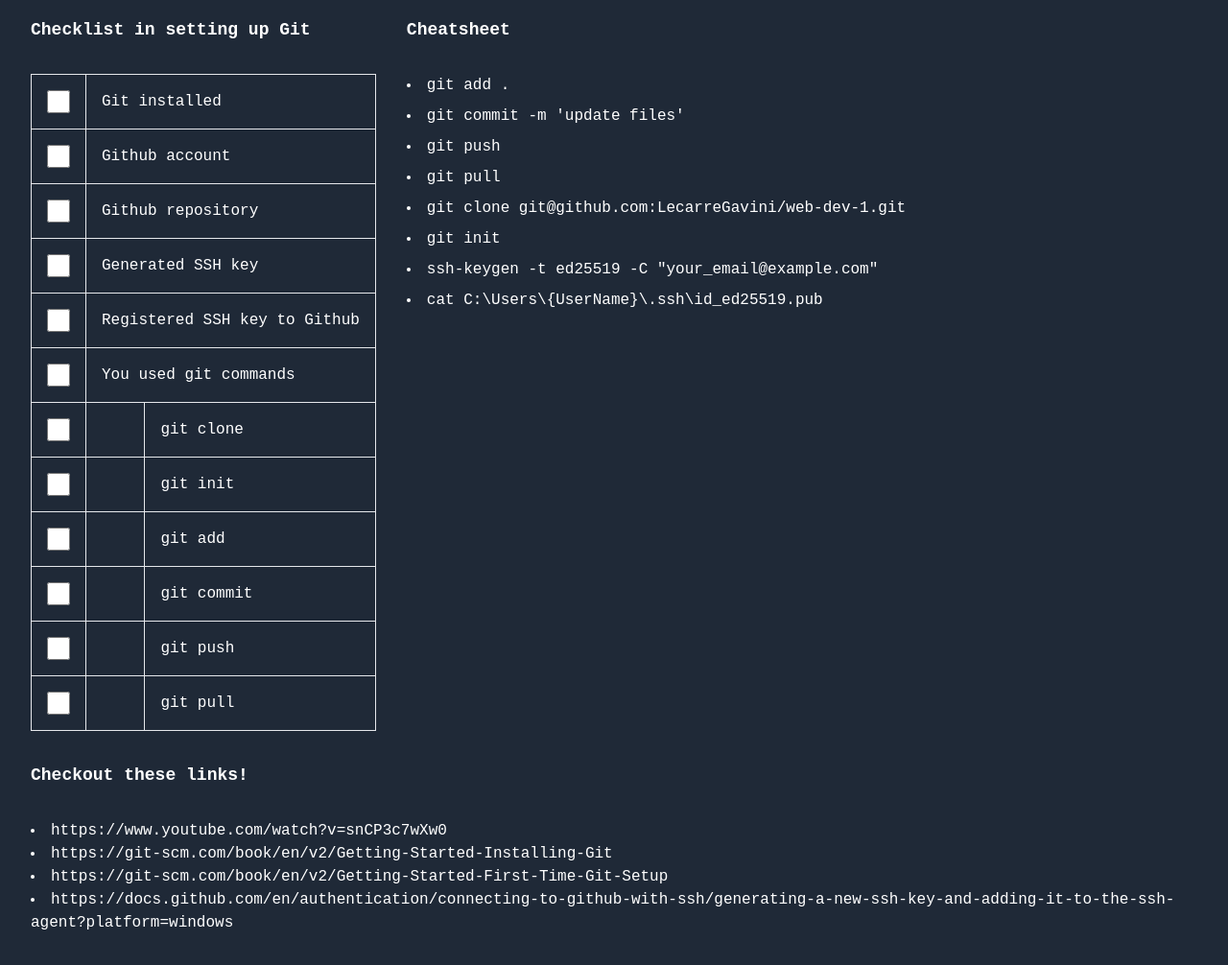
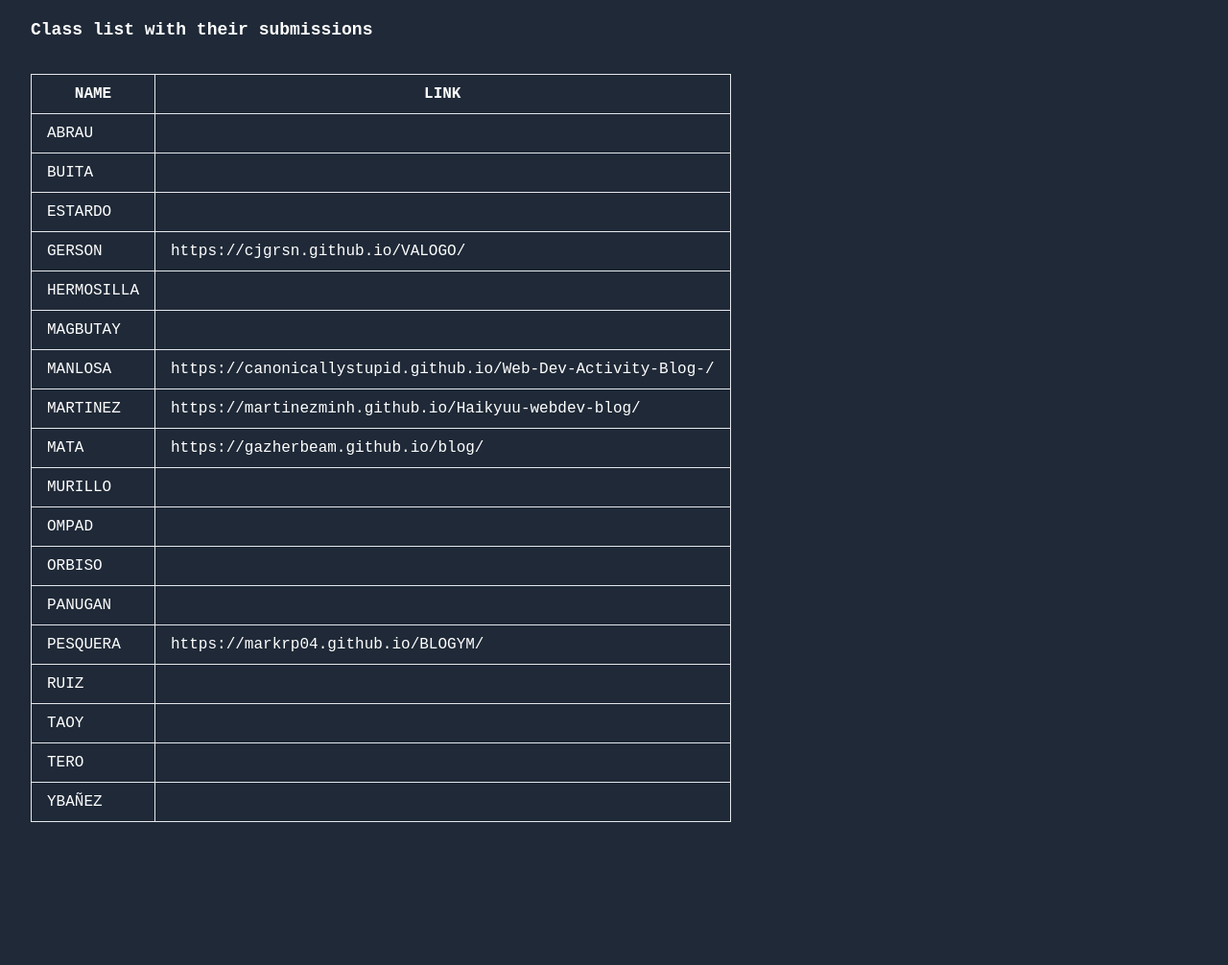
Before and after one commit to LecarreGavini/web-dev-1, a plain HTML site: page pages/activity2.html in a window 1280 px wide. Shown: the part 83-1089 px from the top of the page at 96% size. After the commit the page ends 972 px from the top, so only its background shows below. Drawn offline with nearby package versions, Linux system fonts and the light colour scheme.

Commit message:
feat: add updates

```diff
--- a/pages/activity2.html
+++ b/pages/activity2.html
@@ -17,131 +17,90 @@
 			</a>
 		</div>
 		<h1 class="text-3xl text-center">
-			< Git />
+			< Activity 2 />
 		</h1>
 		<div><!-- placeholder to keep title at the center --></div>
 	</header>
 	<main class="space-y-8">
-		<div class="flex gap-8">
-			<div class="space-y-8">
-				<h2 class="text-lg font-bold">Checklist in setting up Git</h2>
+		<h2 class="text-lg font-bold">Class list with their submissions</h2>
 		<table class="border">
-					<tbody>
 			<tr>
-							<td class="border px-4 py-2">
-								<input type="checkbox" class="w-6 h-6 mt-2 accent-green-600">
-							</td>
-							<td class="border px-4 py-2" colspan="2">Git installed</td>
+				<th class="border px-4 py-2">NAME</th>
+				<th class="border px-4 py-2">LINK</th>
 			</tr>
 			<tr>
-							<td class="border px-4 py-2">
-								<input type="checkbox" class="w-6 h-6 mt-2 accent-green-600">
-							</td>
-							<td class="border px-4 py-2" colspan="2">Github account</td>
+				<td class="border px-4 py-2">ABRAU</td>
+				<td class="border px-4 py-2"></td>
 			</tr>
 			<tr>
-							<td class="border px-4 py-2">
-								<input type="checkbox" class="w-6 h-6 mt-2 accent-green-600">
-							</td>
-							<td class="border px-4 py-2" colspan="2">Github repository</td>
-						<tr>
-							<td class="border px-4 py-2">
-								<input type="checkbox" class="w-6 h-6 mt-2 accent-green-600">
-							</td>
-							<td class="border px-4 py-2" colspan="2">Generated SSH key</td>
+				<td class="border px-4 py-2">BUITA</td>
+				<td class="border px-4 py-2"></td>
 			</tr>
 			<tr>
-							<td class="border px-4 py-2">
-								<input type="checkbox" class="w-6 h-6 mt-2 accent-green-600">
-							</td>
-							<td class="border px-4 py-2" colspan="2">Registered SSH key to Github</td>
+				<td class="border px-4 py-2">ESTARDO</td>
+				<td class="border px-4 py-2"></td>
 			</tr>
 			<tr>
-							<td class="border px-4 py-2">
-								<input type="checkbox" class="w-6 h-6 mt-2 accent-green-600">
-							</td>
-							<td class="border px-4 py-2" colspan="2">You used git commands</td>
+				<td class="border px-4 py-2">GERSON</td>
+				<td class="border px-4 py-2">https://cjgrsn.github.io/VALOGO/</td>
 			</tr>
 			<tr>
-							<td class="border px-4 py-2">
-								<input type="checkbox" class="w-6 h-6 mt-2 accent-blue-600">
-							</td>
+				<td class="border px-4 py-2">HERMOSILLA</td>
 				<td class="border px-4 py-2"></td>
-							<td class="border px-4 py-2">git clone</td>
 			</tr>
 			<tr>
-							<td class="border px-4 py-2">
-								<input type="checkbox" class="w-6 h-6 mt-2 accent-blue-600">
-							</td>
+				<td class="border px-4 py-2">MAGBUTAY</td>
 				<td class="border px-4 py-2"></td>
-							<td class="border px-4 py-2">git init</td>
 			</tr>
 			<tr>
-							<td class="border px-4 py-2">
-								<input type="checkbox" class="w-6 h-6 mt-2 accent-blue-600">
-							</td>
-							<td class="border px-4 py-2"></td>
-							<td class="border px-4 py-2">git add</td>
+				<td class="border px-4 py-2">MANLOSA</td>
+				<td class="border px-4 py-2">https://canonicallystupid.github.io/Web-Dev-Activity-Blog-/</td>
 			</tr>
 			<tr>
-							<td class="border px-4 py-2">
-								<input type="checkbox" class="w-6 h-6 mt-2 accent-blue-600">
-							</td>
-							<td class="border px-4 py-2"></td>
-							<td class="border px-4 py-2">git commit</td>
+				<td class="border px-4 py-2">MARTINEZ</td>
+				<td class="border px-4 py-2">https://martinezminh.github.io/Haikyuu-webdev-blog/</td>
 			</tr>
 			<tr>
-							<td class="border px-4 py-2">
-								<input type="checkbox" class="w-6 h-6 mt-2 accent-blue-600">
-							</td>
-							<td class="border px-4 py-2"></td>
-							<td class="border px-4 py-2">git push</td>
+				<td class="border px-4 py-2">MATA</td>
+				<td class="border px-4 py-2">https://gazherbeam.github.io/blog/</td>
 			</tr>
 			<tr>
-							<td class="border px-4 py-2">
-								<input type="checkbox" class="w-6 h-6 mt-2 accent-blue-600">
-							</td>
+				<td class="border px-4 py-2">MURILLO</td>
 				<td class="border px-4 py-2"></td>
-							<td class="border px-4 py-2">git pull</td>
 			</tr>
-					</tbody>
+			<tr>
+				<td class="border px-4 py-2">OMPAD</td>
+				<td class="border px-4 py-2"></td>
+			</tr>
+			<tr>
+				<td class="border px-4 py-2">ORBISO</td>
+				<td class="border px-4 py-2"></td>
+			</tr>
+			<tr>
+				<td class="border px-4 py-2">PANUGAN</td>
+				<td class="border px-4 py-2"></td>
+			</tr>
+			<tr>
+				<td class="border px-4 py-2">PESQUERA</td>
+				<td class="border px-4 py-2">https://markrp04.github.io/BLOGYM/</td>
+			</tr>
+			<tr>
+				<td class="border px-4 py-2">RUIZ</td>
+				<td class="border px-4 py-2"></td>
+			</tr>
+			<tr>
+				<td class="border px-4 py-2">TAOY</td>
+				<td class="border px-4 py-2"></td>
+			</tr>
+			<tr>
+				<td class="border px-4 py-2">TERO</td>
+				<td class="border px-4 py-2"></td>
+			</tr>
+			<tr>
+				<td class="border px-4 py-2">YBAÑEZ</td>
+				<td class="border px-4 py-2"></td>
+			</tr>
 		</table>
-			</div>
-			<div class="space-y-8">
-				<h2 class="text-lg font-bold">Cheatsheet</h2>
-				<ul class="list-disc list-inside space-y-2">
-					<li>git add .</li>
-					<li>git commit -m 'update files'</li>
-					<li>git push</li>
-					<li>git pull</li>
-					<li>git clone git@github.com:LecarreGavini/web-dev-1.git</li>
-					<li>git init</li>
-					<li>ssh-keygen -t ed25519 -C "your_email@example.com"</li>
-					<li>cat C:\Users\{UserName}\.ssh\id_ed25519.pub</li>
-				</ul>
-			</div>
-		</div>
-		<h2 class="text-lg font-bold">Checkout these links!</h2>
-		<div>
-			<ul class="list-disc list-inside">
-				<li>
-					<a href="https://www.youtube.com/watch?v=snCP3c7wXw0"
-						target="_blank">https://www.youtube.com/watch?v=snCP3c7wXw0</a>
-				</li>
-				<li>
-					<a href="https://git-scm.com/book/en/v2/Getting-Started-Installing-Git"
-						target="_blank">https://git-scm.com/book/en/v2/Getting-Started-Installing-Git</a>
-				</li>
-				<li>
-					<a href="https://git-scm.com/book/en/v2/Getting-Started-First-Time-Git-Setup"
-						target="_blank">https://git-scm.com/book/en/v2/Getting-Started-First-Time-Git-Setup</a>
-				</li>
-				<li>
-					<a href="https://docs.github.com/en/authentication/connecting-to-github-with-ssh/generating-a-new-ssh-key-and-adding-it-to-the-ssh-agent?platform=windows"
-						target="_blank">https://docs.github.com/en/authentication/connecting-to-github-with-ssh/generating-a-new-ssh-key-and-adding-it-to-the-ssh-agent?platform=windows</a>
-				</li>
-			</ul>
-		</div>
 	</main>
 </body>
 
```
Also changed, not shown: index.html (+7 -5 lines), pages/activity1.html (+48 -48 lines), pages/css.html (+8 -2 lines), pages/html.html (+8 -21 lines). Lines whose indentation alone changed are shown as unchanged.
